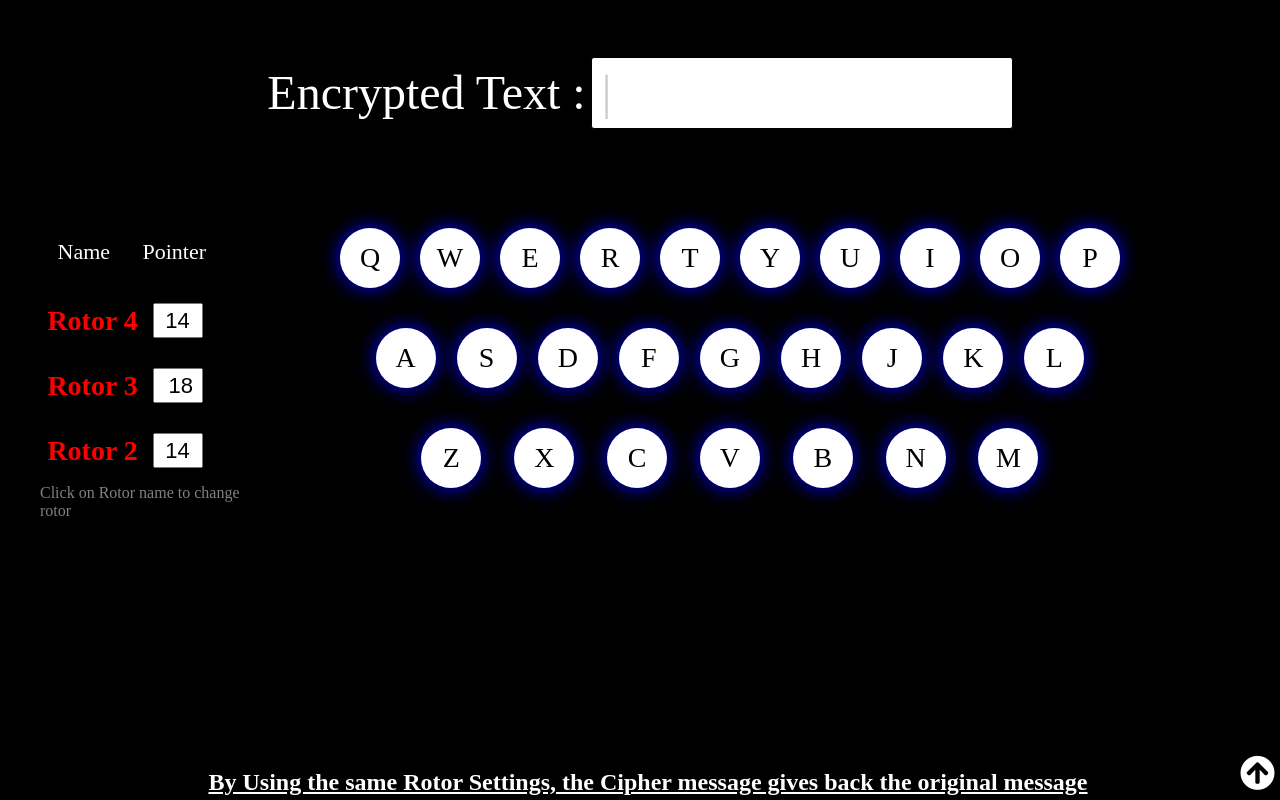
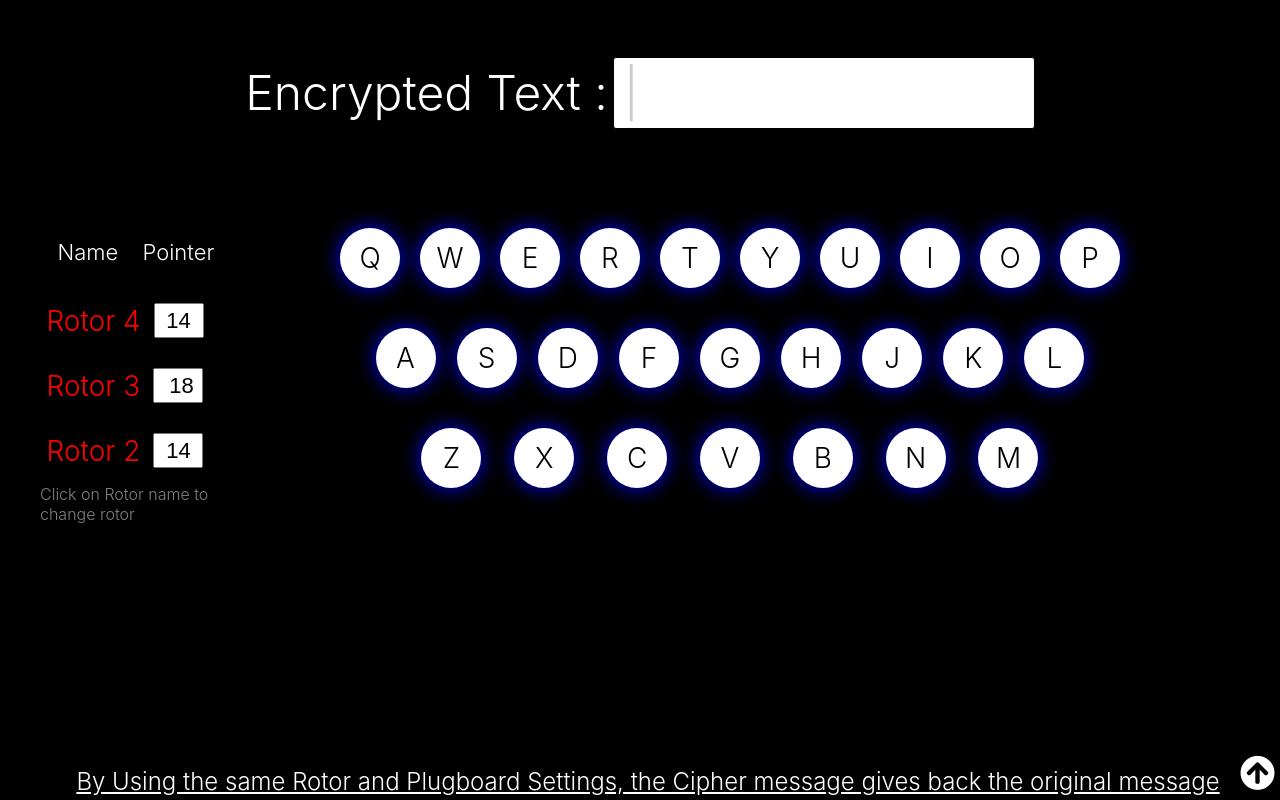
Before and after one commit to Worm4047/Enigma-Simulator, a Flask app: page / in a window 1280 px wide. Run offline with Flask 2, Linux system fonts and the light colour scheme; some libraries are stand-ins or nearby versions.

Commit message:
Deploy to heroku

```diff
--- a/app/static/main.css
+++ b/app/static/main.css
@@ -2,6 +2,8 @@ body{
 	color: white;
 	background-color: black;
 	overflow: hidden;
+    font-family: -apple-system,BlinkMacSystemFont,"Segoe UI",Roboto,Helvetica,Arial,sans-serif;
+    font-weight: 300;
 }
 
 .container,
@@ -81,7 +83,7 @@ body{
 	font-size: 28px;
 	max-width: 100px;
 	color: red;
-	font-weight: bold;
+	font-weight: 300;
 	cursor: pointer;
 }
 .rotor_textarea{
@@ -162,7 +164,7 @@ footer{
 	bottom: 4px;
 	font-size: 24px;
 	color:white;
-	font-weight: bold;
+	font-weight: 300;
 	text-decoration: underline;
 	text-align: center;
 }
--- a/app/templates/index.html
+++ b/app/templates/index.html
@@ -2,6 +2,7 @@
     <head>
       <meta name="viewport" content="width=device-width, initial-scale=1.0">
         <title>EnigmaSim</title>
+        <link rel="icon" href="{{ url_for('static', filename='fav.png') }}" type="image/x-icon" />
         <link rel="stylesheet" type="text/css" href="{{ url_for('static', filename='main.css') }}">
         <link rel="stylesheet" href="https://use.fontawesome.com/releases/v5.6.3/css/all.css" integrity="sha384-UHRtZLI+pbxtHCWp1t77Bi1L4ZtiqrqD80Kn4Z8NTSRyMA2Fd33n5dQ8lWUE00s/" crossorigin="anonymous">
     </head>
@@ -96,7 +97,7 @@
         </div>
       </div>
       <footer>
-        By Using the same Rotor Settings, the Cipher message gives back the original message
+        By Using the same Rotor and Plugboard Settings, the Cipher message gives back the original message
 
       </footer>
 
--- /dev/null
+++ b/requirements.txt
@@ -0,0 +1,6 @@
+Click==7.0
+Flask==1.0.2
+itsdangerous==1.1.0
+Jinja2==2.10
+MarkupSafe==1.1.0
+Werkzeug==0.14.1
```
Also changed, not shown: app/static/fav.png (added), 1 other file.
